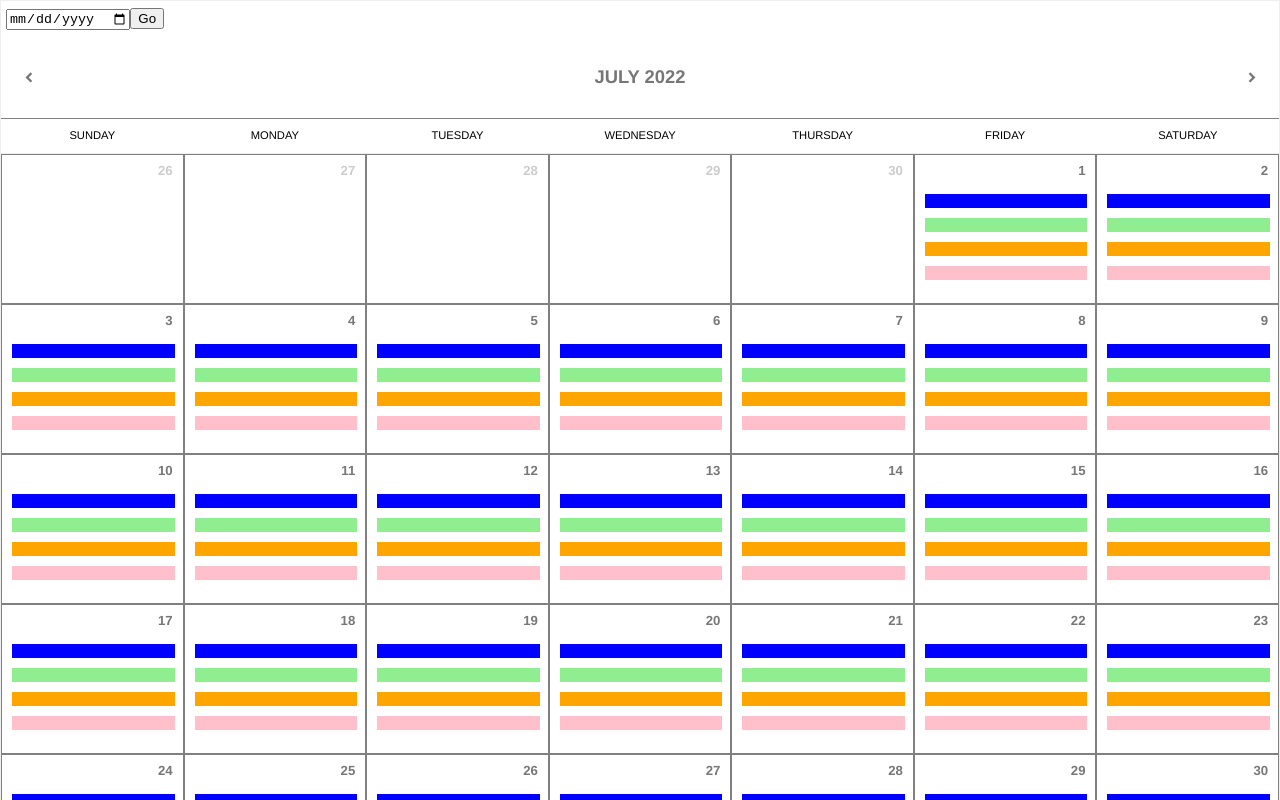
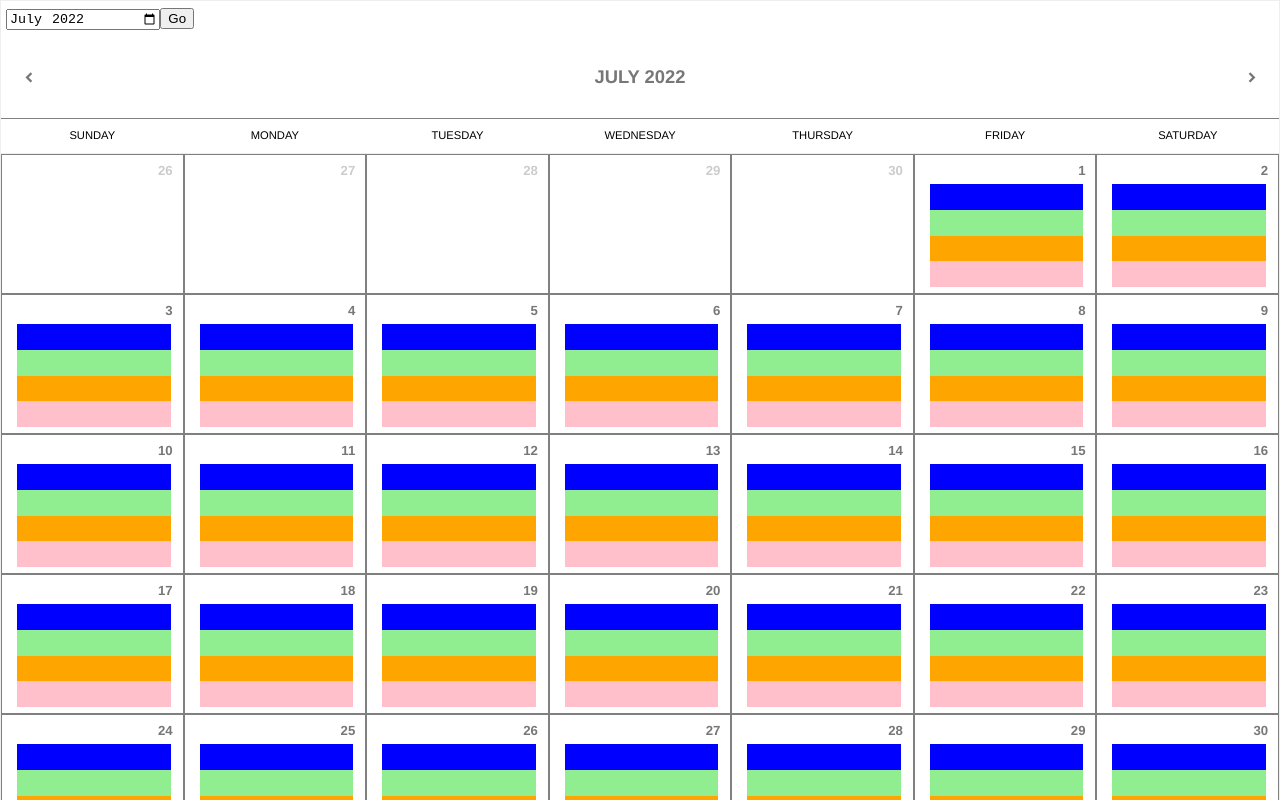
Before and after one commit to sultanatif344/calendar-react, a React (Create React App) app: page / in a window 1280 px wide. Shown: the top 800 px of the page. Built offline with nearby package versions, Linux system fonts and the light colour scheme.

Commit message:
changed date format and updated buttons length

```diff
--- a/src/components/calendar.jsx
+++ b/src/components/calendar.jsx
@@ -1,4 +1,4 @@
-import React, { useState } from "react";
+import React, { useEffect, useState } from "react";
 import * as dateFns from "date-fns";
 import Modal from "./modal";
 import { ShowModal } from "../functions";
@@ -7,6 +7,16 @@ const Calendar = ({ changeColor, toggleModal, modalToggled }) => {
   const [selectedDate, setSelectedDate] = useState(new Date());
   const [jumpDate, setJumpDate] = useState(new Date());
   const [color, setColor] = useState("blue");
+  const [defaultValue, setDefaultValue] = useState("");
+  useEffect(() => {
+    const currentMonth = jumpDate.getMonth() + 1;
+    const formattedValue =
+      String(currentMonth).length == 1
+        ? jumpDate.getFullYear() + "-0" + currentMonth
+        : jumpDate.getFullYear() + "-" + currentMonth;
+    console.log(formattedValue);
+    setDefaultValue(formattedValue);
+  }, []);
   const renderHeader = () => {
     const dateFormat = "MMMM yyyy";
     return (
@@ -61,7 +71,14 @@ const Calendar = ({ changeColor, toggleModal, modalToggled }) => {
         const cloneDay = day;
         days.push(
           <div
-            style={{ height: "150px", border: "1px solid grey" }}
+            style={{
+              height: "140px",
+              border: "1px solid grey",
+              display: "flex",
+              justifyContent: "center",
+              flexDirection: "column",
+              padding: "5px",
+            }}
             className={`col cell ${
               !dateFns.isSameMonth(day, monthStart)
                 ? "disabled"
@@ -82,8 +99,7 @@ const Calendar = ({ changeColor, toggleModal, modalToggled }) => {
                   backgroundColor: "blue",
                   border: "none",
                   width: "90%",
-                  height: "10%",
-                  marginTop: "15px",
+                  height: "20%",
                   marginLeft: "10px",
                 }}
                 onClick={() => [changeColor("blue"), toggleModal(true)]}
@@ -91,14 +107,13 @@ const Calendar = ({ changeColor, toggleModal, modalToggled }) => {
             ) : (
               <div></div>
             )}
-            <br />
             {dateFns.isSameMonth(day, monthStart) ? (
               <button
                 style={{
                   backgroundColor: "lightGreen",
                   border: "none",
                   width: "90%",
-                  height: "10%",
+                  height: "20%",
                   marginLeft: "10px",
                 }}
                 onClick={() => [changeColor("lightGreen"), toggleModal(true)]}
@@ -106,14 +121,13 @@ const Calendar = ({ changeColor, toggleModal, modalToggled }) => {
             ) : (
               <div></div>
             )}
-            <br />
             {dateFns.isSameMonth(day, monthStart) ? (
               <button
                 style={{
                   backgroundColor: "orange",
                   border: "none",
                   width: "90%",
-                  height: "10%",
+                  height: "20%",
                   marginLeft: "10px",
                 }}
                 onClick={() => [changeColor("orange"), toggleModal(true)]}
@@ -121,14 +135,13 @@ const Calendar = ({ changeColor, toggleModal, modalToggled }) => {
             ) : (
               <div></div>
             )}
-            <br />
             {dateFns.isSameMonth(day, monthStart) ? (
               <button
                 style={{
                   backgroundColor: "pink",
                   border: "none",
                   width: "90%",
-                  height: "10%",
+                  height: "20%",
                   marginLeft: "10px",
                 }}
                 onClick={() => [changeColor("pink"), toggleModal(true)]}
@@ -166,12 +179,16 @@ const Calendar = ({ changeColor, toggleModal, modalToggled }) => {
       dateFns.setMonth(new Date(jumpDate), new Date(jumpDate).getMonth())
     );
   };
+
+  const handleChange = (e) => {
+    setJumpDate(e.target.value);
+  };
   return (
     <div className="calendar">
       {modalToggled ? (
         <div style={{ filter: "blur(2.5px)" }}>
           <div style={{ padding: "5px" }}>
-            <input type="date" />
+            <input type="month" id="start" name="start" />
             <button>Go</button>
           </div>
           {renderHeader()}
@@ -181,7 +198,13 @@ const Calendar = ({ changeColor, toggleModal, modalToggled }) => {
       ) : (
         <div>
           <div style={{ padding: "5px" }}>
-            <input type="date" onChange={(e) => setJumpDate(e.target.value)} />
+            <input
+              type="month"
+              id="start"
+              name="start"
+              defaultValue={defaultValue}
+              onChange={(e) => handleChange(e)}
+            />
             <button onClick={jumpMonth}>Go</button>
           </div>
           {renderHeader()}
```
